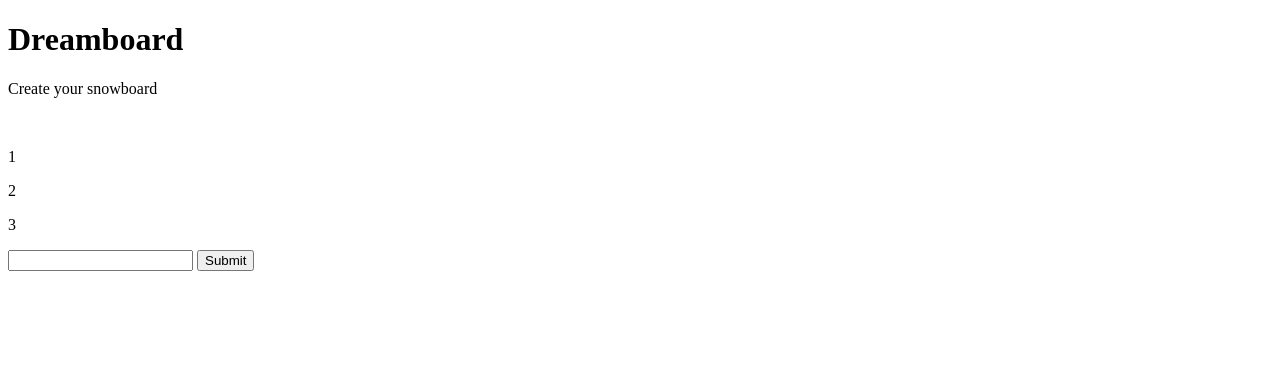
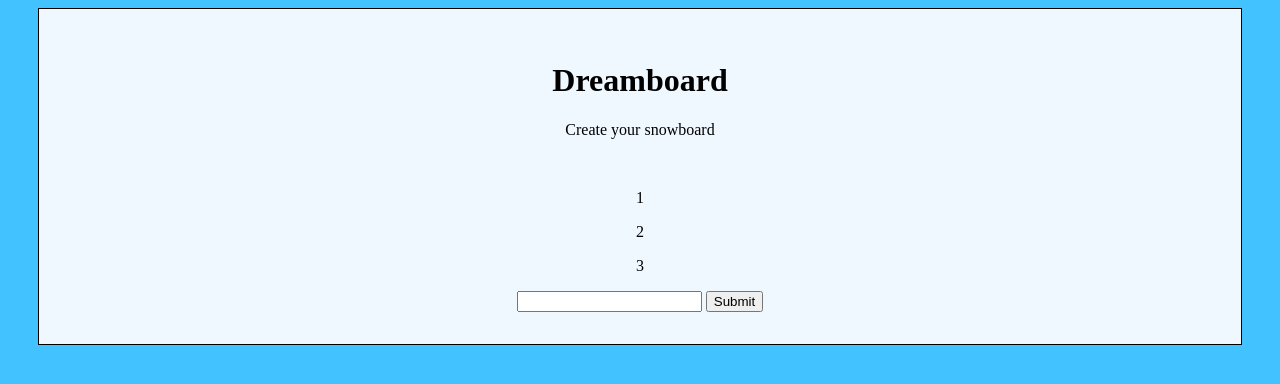
Before and after one commit to ManuPinero/Product_landing, a plain HTML site: page index.html in a window 1280 px wide. Drawn offline with Linux system fonts and the light colour scheme.

Commit message:
I create style file and modify the html file

```diff
--- /dev/null
+++ b/css/styles.css
@@ -0,0 +1,12 @@
+body {
+    background-color:#42C2FF ;
+}
+
+.container {
+    width: 90%;
+    background-color: aliceblue;
+    text-align: center;
+    border: 1px solid black;
+    margin: auto;
+    padding: 2rem;
+}
--- a/index.html
+++ b/index.html
@@ -5,10 +5,12 @@
     <meta charset="UTF-8">
     <meta http-equiv="X-UA-Compatible" content="IE=edge">
     <meta name="viewport" content="width=device-width, initial-scale=1.0">
+    <link rel="stylesheet" href="/css/styles.css" type="text/css">
     <title>Dreamboard</title>
 </head>
 
 <body>
+    <div class="container">
         <header id="header">
             <h1>Dreamboard</h1>
             <p>Create your snowboard</p>
@@ -25,6 +27,11 @@
             <input type="submit" id="submit"> <!-- https://www.freecodecamp.com/email-submit -->
         </form>
         <!-- https://www.youtube.com/watch?v=d-Olv5zgdbk -->
+    </div>
 </body>
 
 </html>
+
+
+<!-- https://dribbble.com/shots/18064539-Web-site-design-landing-page-home-page-ui
+https://colorhunt.co/palette/effffdb8fff985f4ff42c2ff -->
```
Lines whose indentation alone changed are shown as unchanged.
